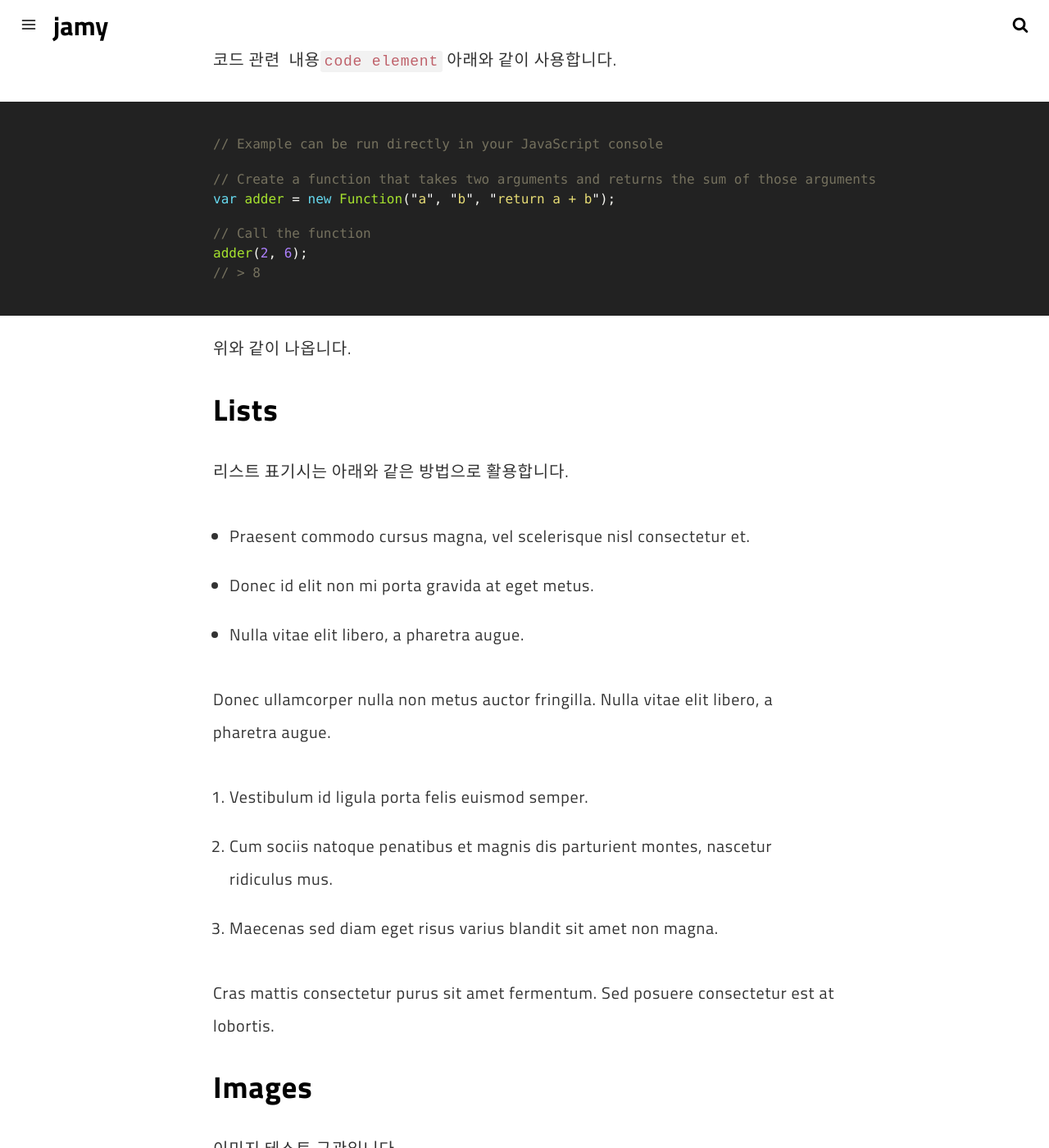
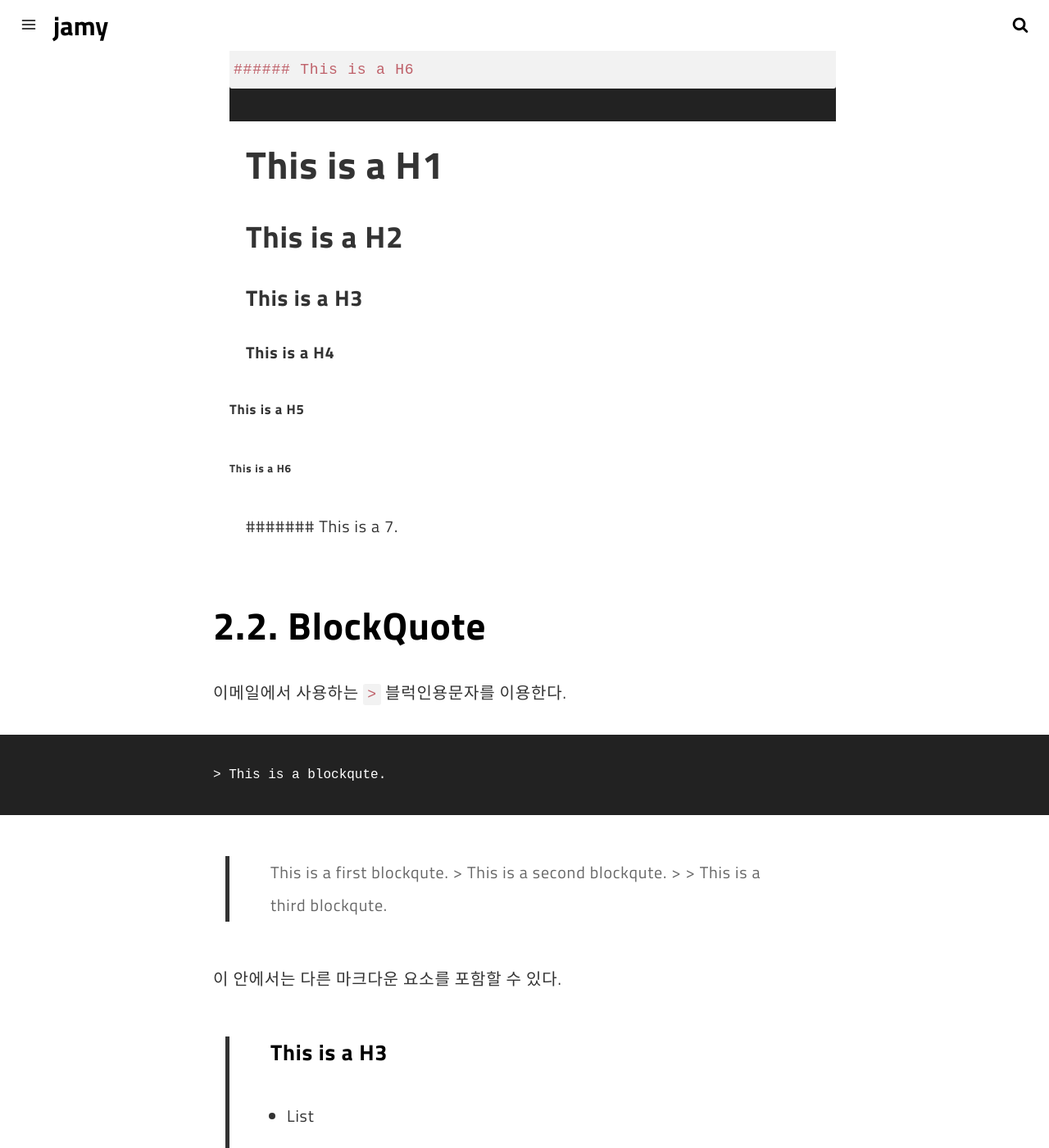
Before and after one commit to crazyjamy/crazyjamy.github.io, a Jekyll site: the page built from Tips.md, in a window 1280 px wide and 1400 px high, scrolled down 9908 px. Shown: the whole window at 82% size. Built offline with Jekyll 4.4.1, drawn with Linux system fonts in a browser that asks for light colours; our own code applies the rules of GitHub Pages for plain Markdown files; some of the changed text lies outside the part shown.

Commit message:
Update Tips.md

````diff
--- a/Tips.md
+++ b/Tips.md
@@ -96,6 +96,8 @@
 **[Markdown](http://whatismarkdown.com/)**은 텍스트 기반의 마크업언어로 2004년 존그루버에 의해 만들어졌으며 쉽게 쓰고 읽을 수 있으며 HTML로 변환이 가능하다. 특수기호와 문자를 이용한 매우 간단한 구조의 문법을 사용하여 웹에서도 보다 빠르게 컨텐츠를 작성하고 보다 직관적으로 인식할 수 있다.
 마크다운이 최근 각광받기 시작한 이유는 깃헙([https://github.com](https://github.com)) 덕분이다. 깃헙의 저장소Repository에 관한 정보를 기록하는 README.md는 깃헙을 사용하는 사람이라면 누구나 가장 먼저 접하게 되는 마크다운 문서였다. 마크다운을 통해서 설치방법, 소스코드 설명, 이슈 등을 간단하게 기록하고 가독성을 높일 수 있다는 강점이 부각되면서 점점 여러 곳으로 퍼져가게 된다.
 
+HTML defines a long list of available inline tags, a complete list of which can be found on the [Mozilla Developer Network](https://developer.mozilla.org/en-US/docs/Web/HTML/Element).
+
 ## 마크 다운 사용법
 해당 공간은 문장을 적는공간입니다. 😆
 
@@ -104,29 +106,124 @@
 강조 구문  있을시 **강조 구문** 사용하세요
 
 ## 제목 관련
+* 큰제목: 문서 제목
+    ```
+    This is an H1
+    =============
+    ```
+    This is an H1
+    =============
 
-HTML defines a long list of available inline tags, a complete list of which can be found on the [Mozilla Developer Network](https://developer.mozilla.org/en-US/docs/Web/HTML/Element).
+* 작은제목: 문서 부제목
+    ```
+    This is an H2
+    -------------
+    ```
+    This is an H2
+    -------------
 
-- **To bold text**, use `<strong>`.
-- *To italicize text*, use `<em>`.
-- Abbreviations, like <abbr title="HyperText Markup Langage">HTML</abbr> should use `<abbr>`, with an optional `title` attribute for the full phrase.
-- Citations, like <cite>&mdash; Thiago Rossener</cite>, should use `<cite>`.
-- <del>Deleted</del> text should use `<del>` and <ins>inserted</ins> text should use `<ins>`.
-- Superscript <sup>text</sup> uses `<sup>` and subscript <sub>text</sub> uses `<sub>`.
+* 글머리: 1~6까지만 지원
+```
+# This is a H1
+## This is a H2
+### This is a H3
+#### This is a H4
+##### This is a H5
+###### This is a H6
+```
+# This is a H1
+## This is a H2
+### This is a H3
+#### This is a H4
+##### This is a H5
+###### This is a H6
+####### This is a 7.
 
-Most of these elements are styled by browsers with few modifications on our part.
+# 2.2. BlockQuote
+이메일에서 사용하는 ```>``` 블럭인용문자를 이용한다.
+```
+> This is a blockqute.
+```
+> This is a first blockqute.
+>	> This is a second blockqute.
+>	>	> This is a third blockqute.
 
-# Heading 1
+이 안에서는 다른 마크다운 요소를 포함할 수 있다.
+> ### This is a H3
+> * List
+>	```
+>	code
+>	```
 
-## Heading 2
+##목록
+### ● 순서있는 목록(번호)
+순서있는 목록은 숫자와 점을 사용한다.
+```
+1. 첫번째
+2. 두번째
+3. 세번째
+```
+1. 첫번째
+2. 두번째
+3. 세번째
 
-### Heading 3
+**현재까지는 어떤 번호를 입력해도 순서는 내림차순으로 정의된다.**
+```
+1. 첫번째
+3. 세번째
+2. 두번째
+```
+1. 첫번째
+3. 세번째
+2. 두번째
 
-#### Heading 4
+딱히 개선될 것 같지는 않다. 존 그루버가 신경안쓰고 있다고...
 
-우용하게 사용합니다.
+### ● 순서없는 목록(글머리 기호)
+```
+* 빨강
+  * 녹색
+    * 파랑
 
-## Code
++ 빨강
+  + 녹색
+    + 파랑
+
+- 빨강
+- 녹색
+- 파랑
+```
+* 빨강
+  * 녹색
+    * 파랑
+
++ 빨강
+  + 녹색
+    + 파랑
+
+- 빨강
+  - 녹색
+    - 파랑
+
+혼합해서 사용하는 것도 가능하다(내가 선호하는 방식)
+* 1단계
+	- 2단계
+    	+ 3단계
+			= 4단계
+
+##코드```<pre><code></code></pre>```
+4개의 공백 또는 하나의 탭으로 들여쓰기를 만나면 변환되기 시작하여 들여쓰지 않은 행을 만날때까지 변환이 계속된다.
+```
+This is a normal paragraph:
+
+    This is a code block.
+end code block.
+```
+실제로 적용해보면,
+This is a normal paragraph:
+
+    This is a code block.
+end code block.
 
 코드 관련  내용`code element` 아래와 같이 사용합니다.
 
@@ -141,23 +238,70 @@
 // > 8
 ```
 
-위와 같이 나옵니다.
 
-## Lists
+##수평선```<hr/>```
+아래 줄은 모두 수평선을 만든다. 마크다운 문서를 미리보기로 출력할 때 *페이지 나누기* 용도로 많이 사용한다.
+```
+* * *
 
-리스트 표기시는 아래와 같은 방법으로 활용합니다.
+***
 
-* Praesent commodo cursus magna, vel scelerisque nisl consectetur et.
-* Donec id elit non mi porta gravida at eget metus.
-* Nulla vitae elit libero, a pharetra augue.
+*****
 
-Donec ullamcorper nulla non metus auctor fringilla. Nulla vitae elit libero, a pharetra augue.
+- - -
 
-1. Vestibulum id ligula porta felis euismod semper.
-2. Cum sociis natoque penatibus et magnis dis parturient montes, nascetur ridiculus mus.
-3. Maecenas sed diam eget risus varius blandit sit amet non magna.
+---------------------------------------
+```
+##링크
+* 참조링크
 
-Cras mattis consectetur purus sit amet fermentum. Sed posuere consectetur est at lobortis.
+```
+[link keyword][id]
+[id]: URL "Optional Title here"
+
+Link: [Google][googlelink]
+[googlelink]: https://google.com "Go google"
+```
+
+Link: [Google][googlelink]
+[googlelink]: https://google.com "Go google"
+
+* 인라인 링크
+```
+syntax: [Title](link)
+```
+Link: [Google](https://google.com, "google link")
+
+* 자동연결
+```
+<http://example.com/>
+<address@example.com>
+```
+
+<http://example.com/>
+<address@example.com>
+
+##강조
+*single asterisks*
+_single underscores_
+**double asterisks**
+__double underscores__
+++underline++
+~~cancelline~~
+```
+*single asterisks*
+_single underscores_
+**double asterisks**
+__double underscores__
+++underline++
+~~cancelline~~
+
+- Abbreviations, like <abbr title="HyperText Markup Langage">HTML</abbr> should use `<abbr>`, with an optional `title` attribute for the full phrase.
+- Citations, like <cite>&mdash; Thiago Rossener</cite>, should use `<cite>`.
+- <del>Deleted</del> text should use `<del>` and <ins>inserted</ins> text should use `<ins>`.
+- Superscript <sup>text</sup> uses `<sup>` and subscript <sub>text</sub> uses `<sub>`.
+
+Most of these elements are styled by browsers with few modifications on our part.
 
 ## Images
 이미지 테스트 구관입니다.
````
